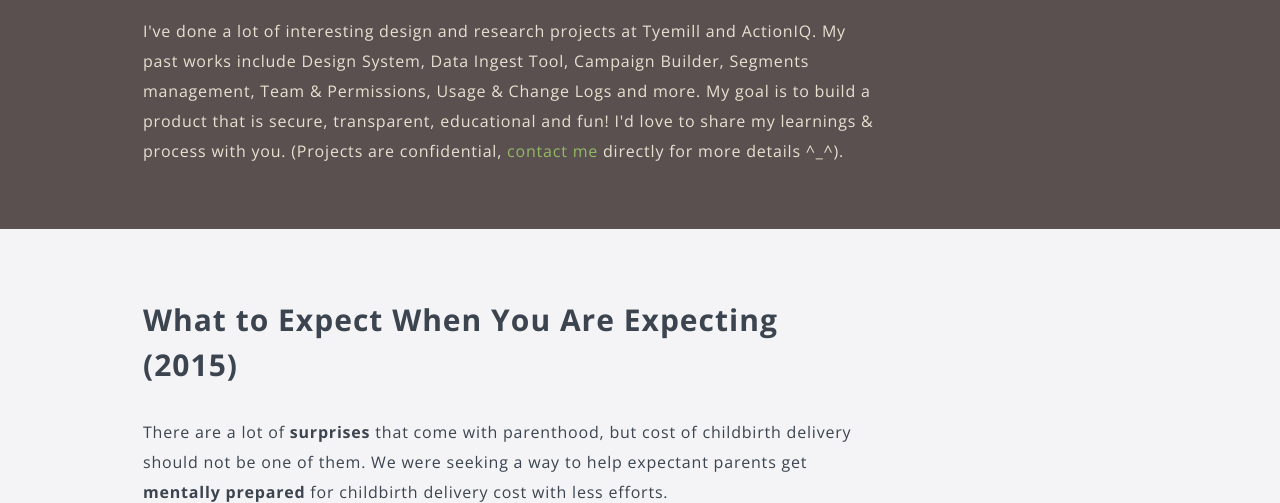
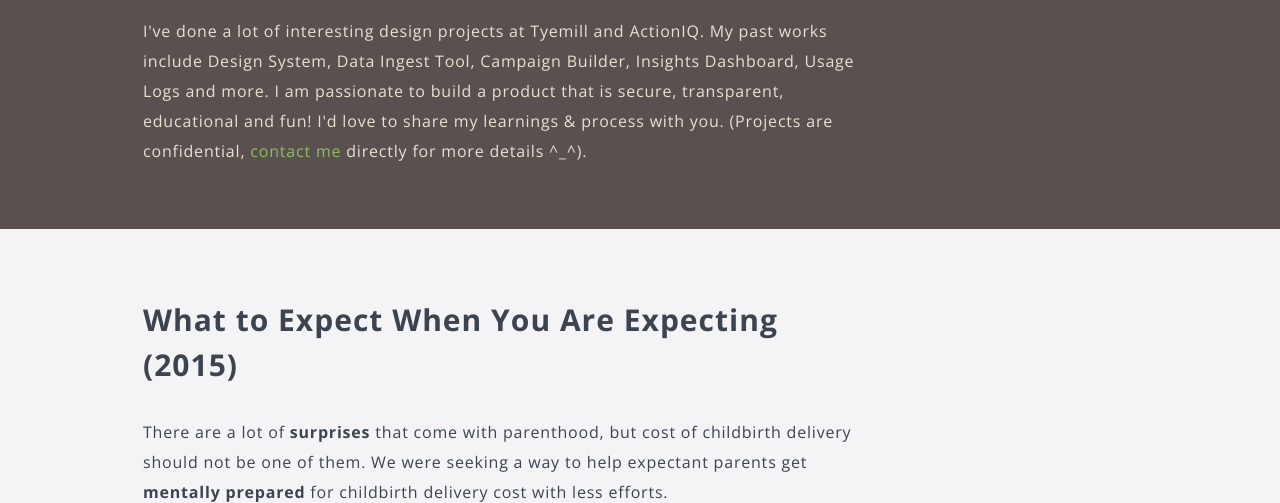
Before and after one commit to SylviaQ/SylviaQ.github.io, a plain HTML site: page index.html in a window 1280 px wide. Shown: the part 597-1100 px from the top of the page. Drawn offline with nearby package versions, Linux system fonts and the light colour scheme.

Commit message:
description

```diff
--- a/index.html
+++ b/index.html
@@ -113,7 +113,7 @@
 								<h3> Projects from Work (2015 - Present) </h3>
 							</br>
 								<p>
-			I've done a lot of interesting design and research projects at Tyemill and ActionIQ. My past works include Design System, Data Ingest Tool, Campaign Builder, Segments management, Team &  Permissions, Usage & Change Logs and more.  My goal is to build a product that is secure, transparent, educational and fun! I'd love to share my learnings & process with you. (Projects are confidential, <a href="mailto: qiuyan.ux@gmail.com">contact me</a> directly for more details ^_^).
+			I've done a lot of interesting design projects at Tyemill and ActionIQ. My past works include Design System, Data Ingest Tool, Campaign Builder, Insights Dashboard, Usage Logs and more. I am passionate to build a product that is secure, transparent, educational and fun! I'd love to share my learnings & process with you. (Projects are confidential, <a href="mailto: qiuyan.ux@gmail.com">contact me</a> directly for more details ^_^).
 								</p>
 							<!-- </br>
 							<p><a class="btn btn-lg round" href="https://medium.com/@SylviaQY/selected-projects-413fffc94942" target="_blank" style="background-color:#c5796c; color:#E9E0D0"> Enjoy the Summary</a></p>
```
